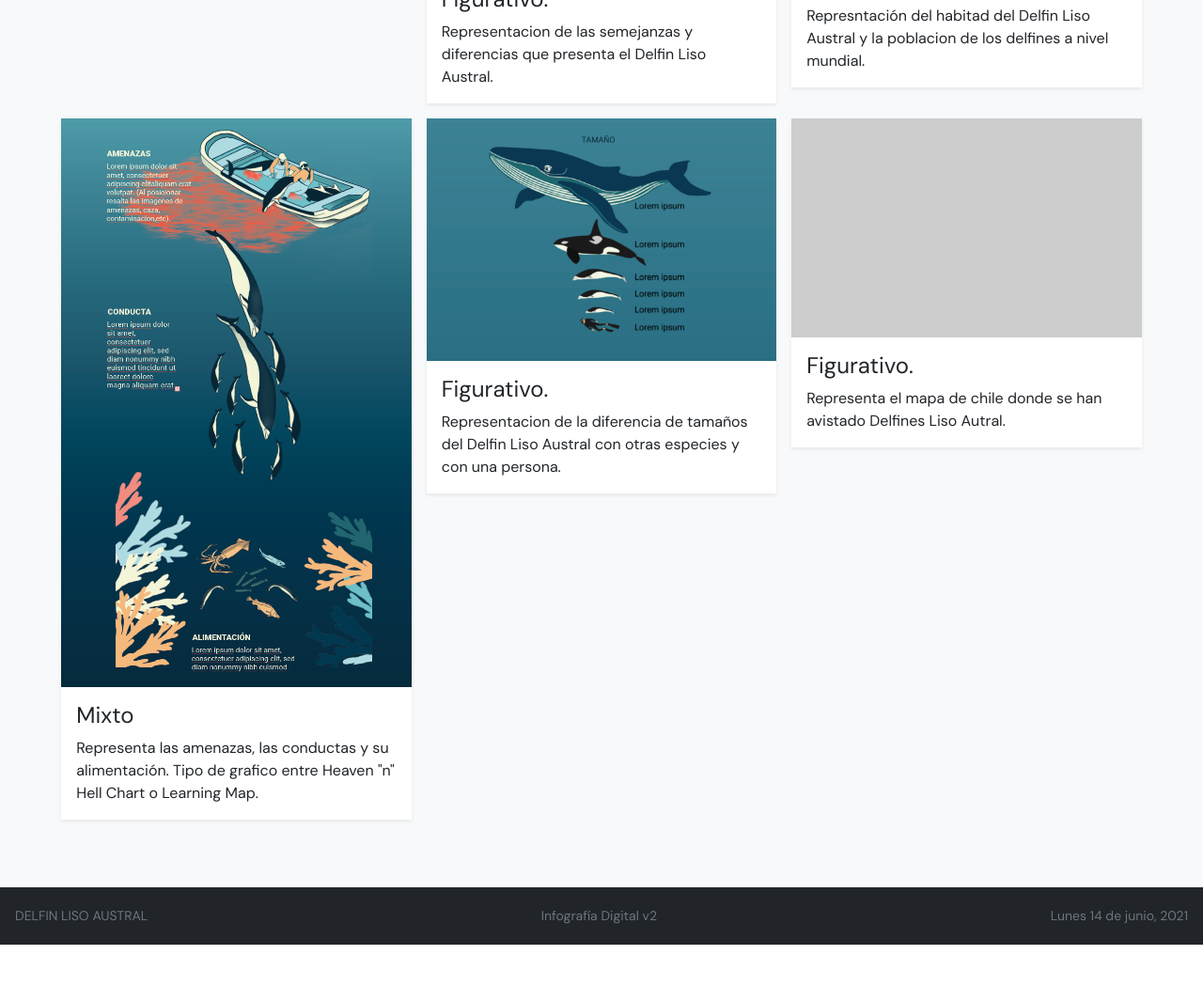
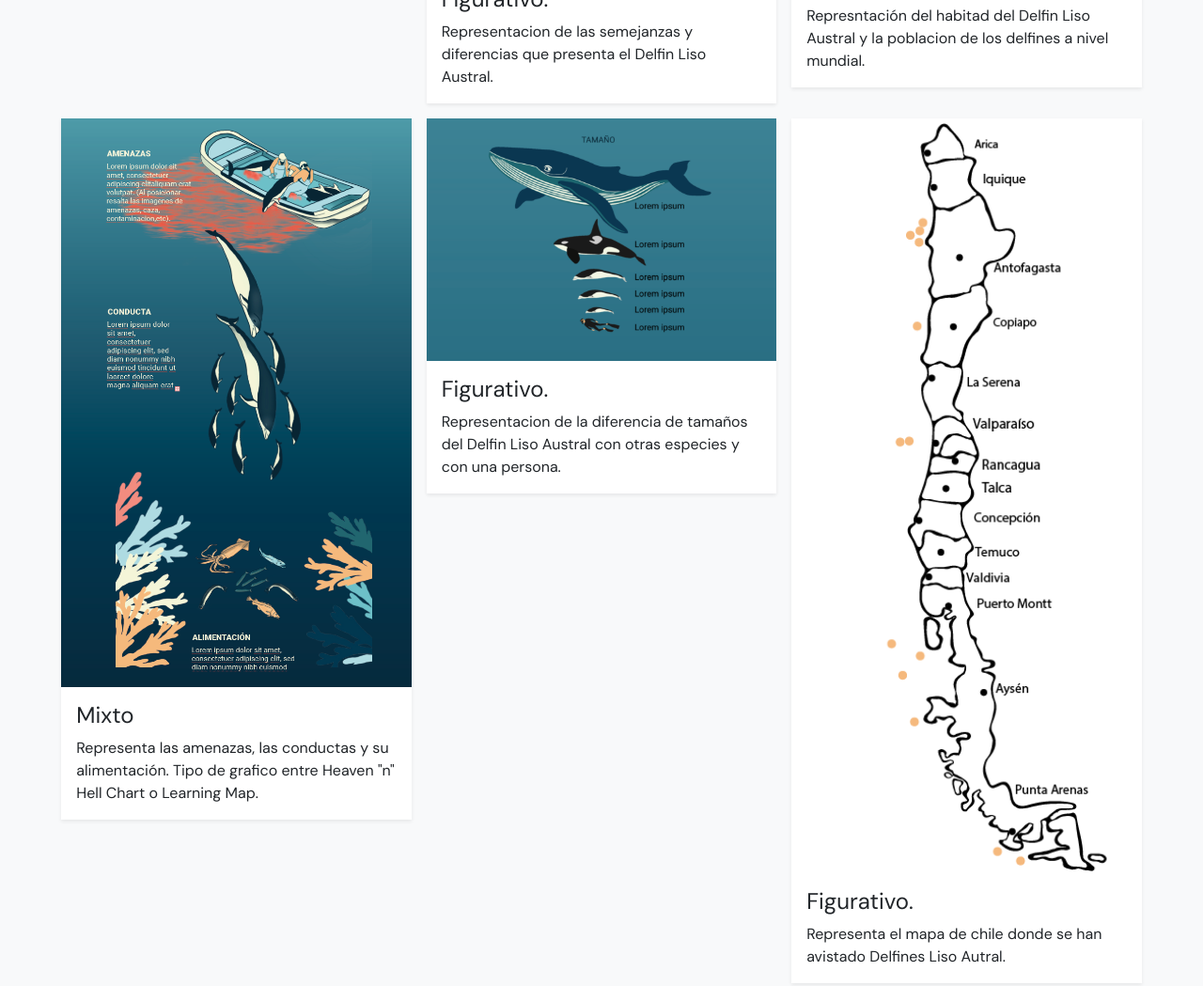
Before and after one commit to Delfin-Liso-Austral/Clase-14-versiones, a plain HTML site: page index.html in a window 1280 px wide. Shown: the part 5503-6552 px from the top of the page at 94% size. Before the commit the page ends 6508 px from the top, so only its background shows below. Drawn offline with nearby package versions, Linux system fonts and the light colour scheme.

Commit message:
Update index.html

```diff
--- a/index.html
+++ b/index.html
@@ -143,7 +143,7 @@ E<!doctype html>
                         <!--sexto gráfico-->
                         <div class="col-sm-6 col-md-4">
                             <div class="card shadow-sm">
-                                <img src="img/reemplazar.png" class="card-img-top" alt="describir la imagen" />
+                                <img src="img/chilemap.png" class="card-img-top" alt="describir la imagen" />
                                 <div class="card-body">
                                     <h4 class="card-title">Figurativo.</h4>
                                     <p class="card-text">Representa el mapa de chile donde se han avistado Delfines Liso Autral.</p>
```
